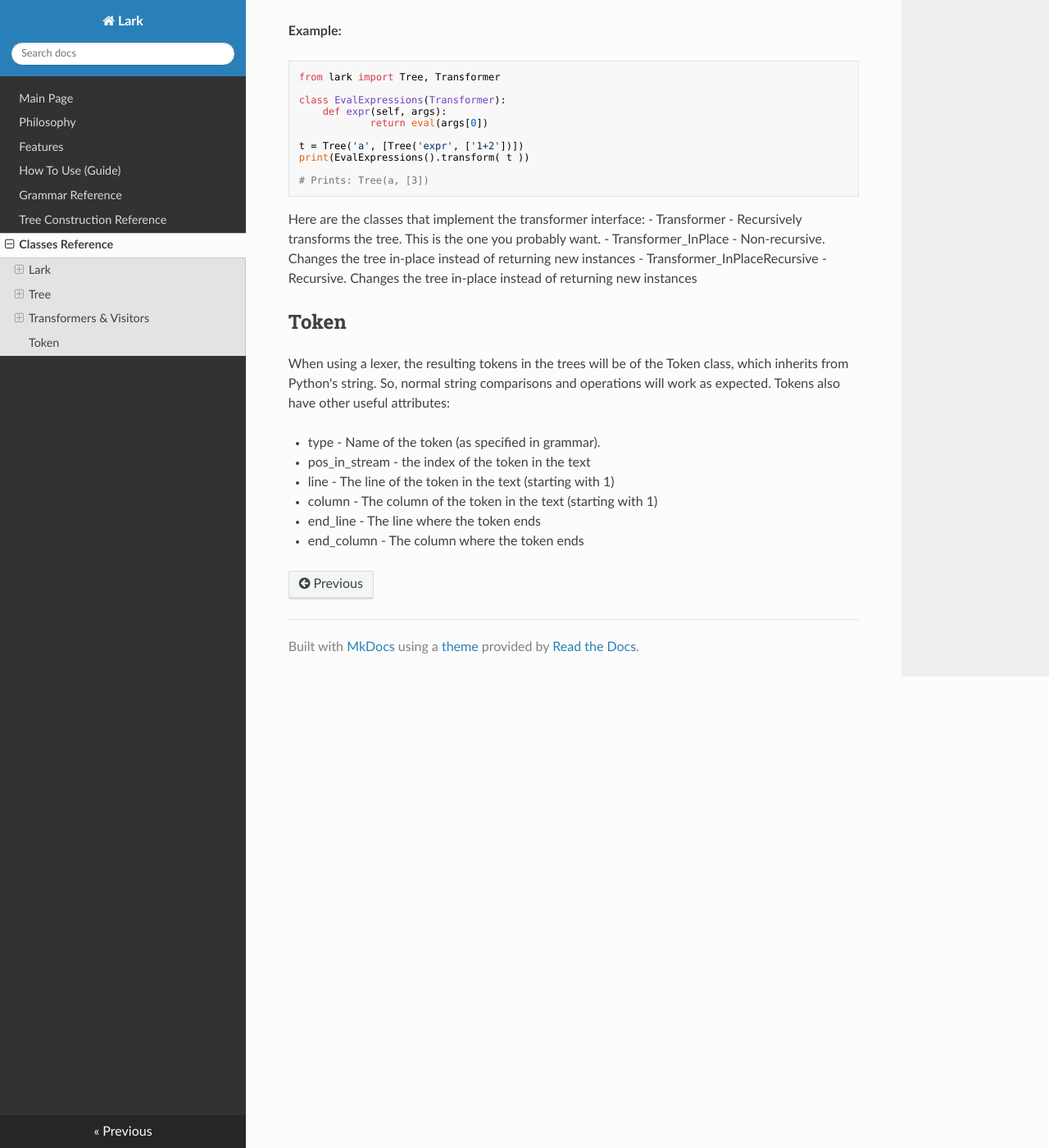
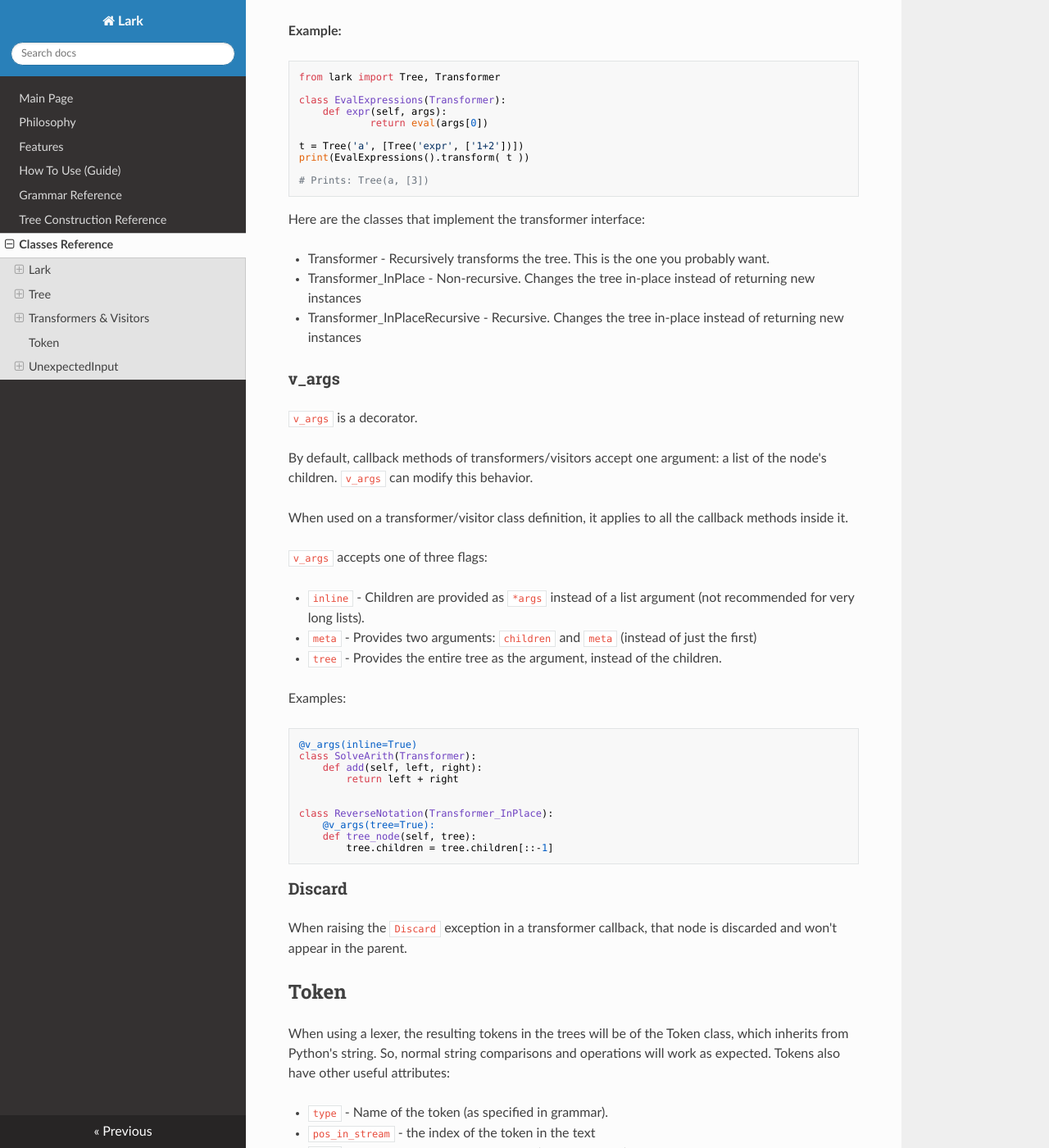
Before and after one commit to lark-parser/lark, an MkDocs documentation site: the page built from docs/classes.md, in a window 1280 px wide and 1400 px high, scrolled down 3041 px. Shown: the whole window at 82% size. Built offline with MkDocs 1.6.1, drawn with Linux system fonts in a browser that asks for light colours; nearby versions of some CDN libraries; old or Windows-style settings are respelled for this version of MkDocs; some of the changed text lies outside the part shown.

Commit message:
Improved docs

````diff
--- a/docs/classes.md
+++ b/docs/classes.md
@@ -140,17 +140,78 @@ print(EvalExpressions().transform( t ))
 
 
 Here are the classes that implement the transformer interface:
+
 - Transformer - Recursively transforms the tree. This is the one you probably want.
 - Transformer_InPlace - Non-recursive. Changes the tree in-place instead of returning new instances
 - Transformer_InPlaceRecursive - Recursive. Changes the tree in-place instead of returning new instances
+
+### v_args
+
+`v_args` is a decorator.
+
+By default, callback methods of transformers/visitors accept one argument: a list of the node's children. `v_args` can modify this behavior.
+
+When used on a transformer/visitor class definition, it applies to all the callback methods inside it.
+
+`v_args` accepts one of three flags:
+
+- `inline` - Children are provided as `*args` instead of a list argument (not recommended for very long lists).
+- `meta` - Provides two arguments: `children` and `meta` (instead of just the first)
+- `tree` - Provides the entire tree as the argument, instead of the children.
+
+Examples:
+
+```python
+@v_args(inline=True)
+class SolveArith(Transformer):
+    def add(self, left, right):
+        return left + right
+
+
+class ReverseNotation(Transformer_InPlace):
+    @v_args(tree=True):
+    def tree_node(self, tree):
+        tree.children = tree.children[::-1]
+```
+
+### Discard
+
+When raising the `Discard` exception in a transformer callback, that node is discarded and won't appear in the parent.
 
 ## Token
 
 When using a lexer, the resulting tokens in the trees will be of the Token class, which inherits from Python's string. So, normal string comparisons and operations will work as expected. Tokens also have other useful attributes:
 
-* type - Name of the token (as specified in grammar).
-* pos_in_stream - the index of the token in the text
-* line - The line of the token in the text (starting with 1)
-* column - The column of the token in the text (starting with 1)
-* end_line - The line where the token ends
-* end_column - The column where the token ends
+* `type` - Name of the token (as specified in grammar).
+* `pos_in_stream` - the index of the token in the text
+* `line` - The line of the token in the text (starting with 1)
+* `column` - The column of the token in the text (starting with 1)
+* `end_line` - The line where the token ends
+* `end_column` - The column where the token ends
+
+
+## UnexpectedInput
+
+- `UnexpectedInput`
+    - `UnexpectedToken` - The parser recieved an unexpected token
+    - `UnexpectedCharacters` - The lexer encountered an unexpected string
+
+After catching one of these exceptions, you may call the following helper methods to create a nicer error message:
+
+### Methods
+
+#### get_context(text, span)
+
+Returns a pretty string pinpointing the error in the text, with `span` amount of context characters around it.
+
+(The parser doesn't hold a copy of the text it has to parse, so you have to provide it again)
+
+#### match_examples(parse_fn, examples)
+
+Allows you to detect what's wrong in the input text by matching against example errors.
+
+Accepts the parse function (usually `lark_instance.parse`) and a dictionary of `{'example_string': value}`.
+
+The function will iterate the dictionary until it finds a matching error, and return the corresponding value.
+
+For an example usage, see: [examples/error_reporting_lalr.py](https://github.com/lark-parser/lark/blob/master/examples/error_reporting_lalr.py)
````
Also changed, not shown: 1 other file.
